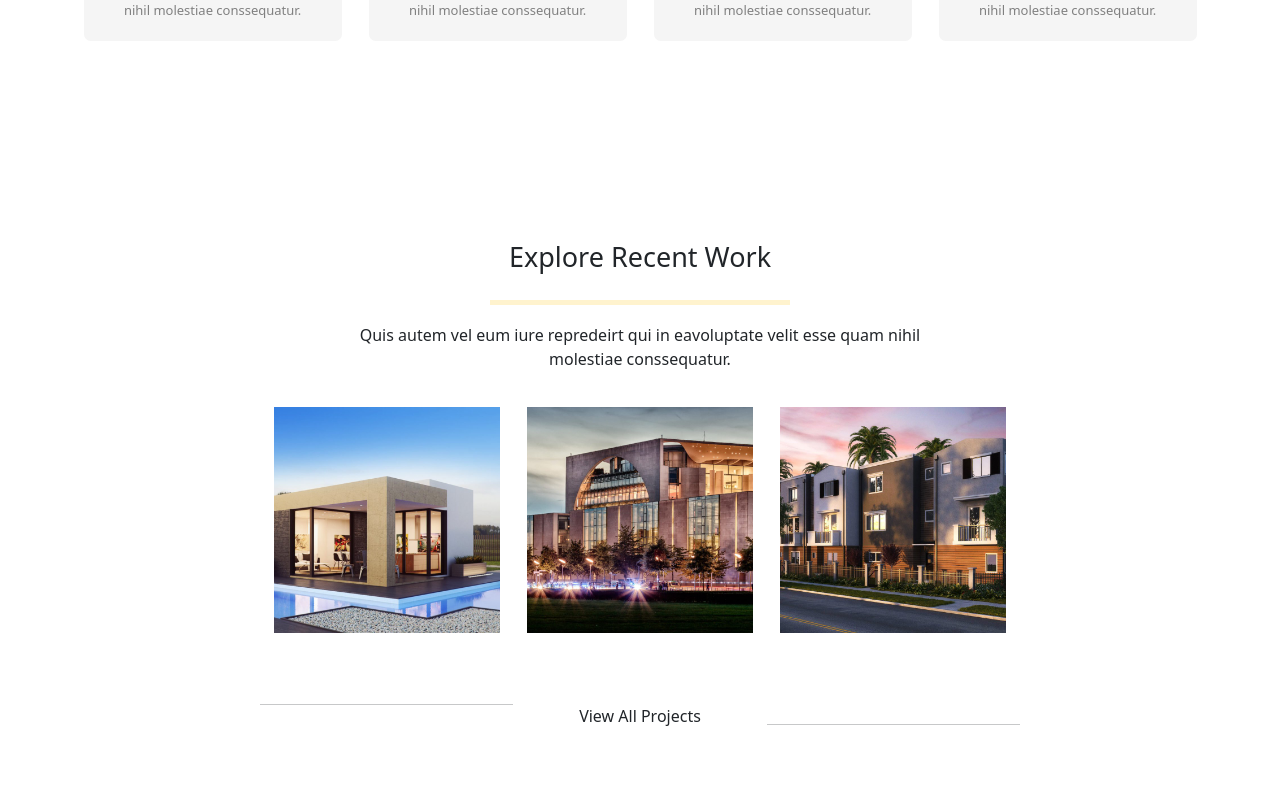
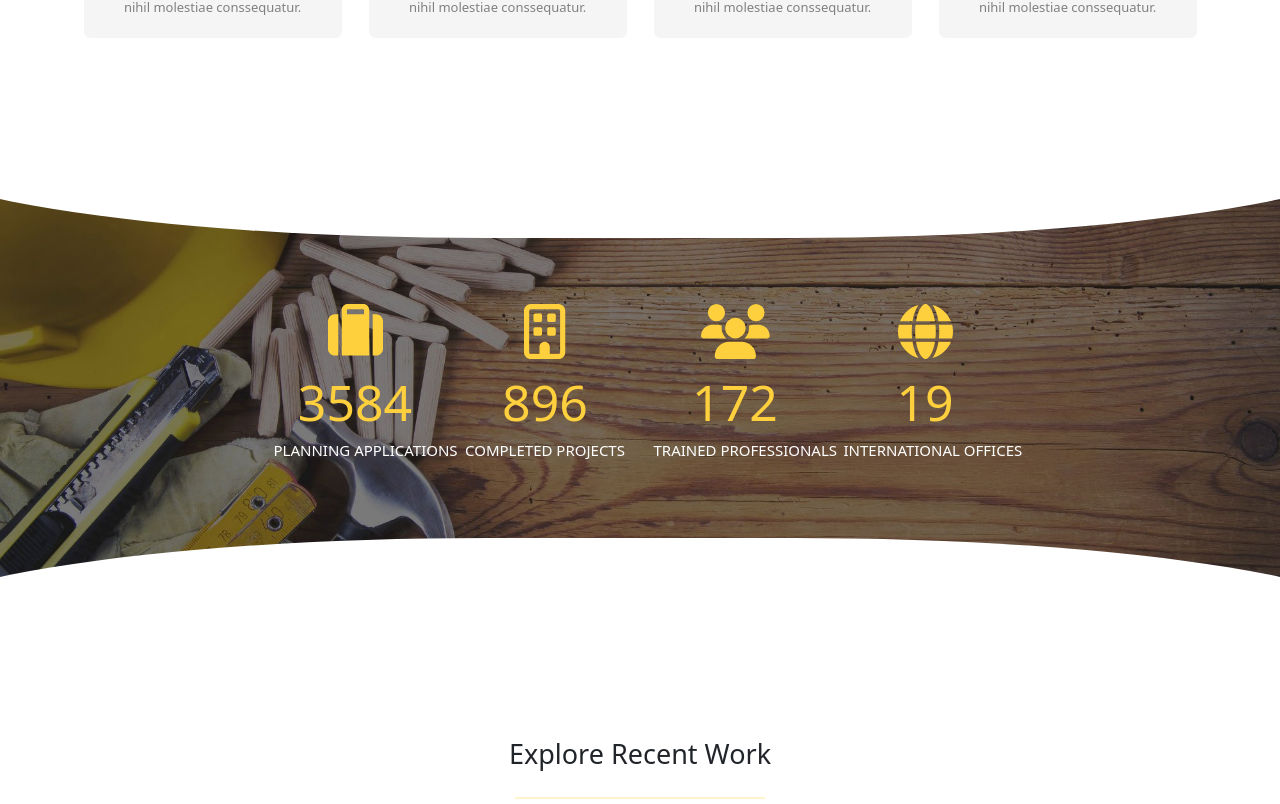
Before and after one commit to giorgettaR/proj-html-vuejs, a Vue app: page / in a window 1280 px wide. Shown: the part 1256-2060 px from the top of the page. Built offline with nearby package versions, Linux system fonts and the light colour scheme.

Commit message:
ADD: sections - numbers/ownersquote

```diff
--- a/src/components/HeaderApp.vue
+++ b/src/components/HeaderApp.vue
@@ -17,7 +17,7 @@ export default {
                 <div class="logo col-auto">
                     <img src="/construction_logo.png" alt="">
                 </div>
-                <ul class="menù col-auto d-flex align-items-center justify-content-between">
+                <ul class="menù col-auto d-flex align-items-center justify-content-between flex-nowrap">
                     <li v-for="link in this.arrayMenù"
                     class="p-4"
                     :class="{ button : link.isButton, active : link.isActive }"
--- a/src/components/SectionNumbers.vue
+++ b/src/components/SectionNumbers.vue
@@ -2,7 +2,47 @@
 </script>
 
 <template>
+    <section class="numbers">
+        <div class="curve"></div>
+        <div class="curve bot"></div>
+        <div class="container">
+            <div class="row content">
+                <div class="col-8 m-auto">
+                    <div class="row text-center">
+                        <div class="col-3">
+                            <h1>
+                                <font-awesome-icon class="icon" :icon="['fas','suitcase']" />
+                            </h1>
+                            <h1> 3584</h1>
+                            <h6>PLANNING APPLICATIONS</h6>
+                        </div>
+                        <div class="col-3">
+                            <h1>
+                                <font-awesome-icon class="icon" :icon="['far','building']" />
+                            </h1>
+                            <h1>896</h1>
+                            <h6>COMPLETED PROJECTS</h6>
+                        </div>
+                        <div class="col-3">
+                            <h1>
+                                <font-awesome-icon class="icon" :icon="['fas','users']" />
+                            </h1>
+                            <h1>172</h1>
+                            <h6>TRAINED PROFESSIONALS</h6>
+                        </div>
+                        <div class="col-3">
+                            <h1>
+                                <font-awesome-icon class="icon" :icon="['fas','globe']" />
+                            </h1>
+                            <h1>19</h1>
+                            <h6>INTERNATIONAL OFFICES</h6>
+                        </div>
+                    </div>
+                </div>
+            </div>
+        </div>
 
+    </section>
 </template>
 
 <style lang="scss">
--- a/src/components/SectionOwnersQuotes.vue
+++ b/src/components/SectionOwnersQuotes.vue
@@ -2,7 +2,21 @@
 </script>
 
 <template>
+ <section class="ownersquotes">
+        <div class="curve"></div>
+        <div class="curve bot"></div>
+        <div class="container">
+            <div class="row content">
+                <div class="head col-7 m-auto d-flex flex-column align-items-center justify-content-between">
+                    <h4>Our Home Owners Say</h4>
+                    <div class="divider small"></div>
+                    <p class="text-center">"No man but feels more of a man in the world if he have but a bit of ground he can call his own. However samll it is on the surface, it is four thpousand miles deep: and that is  a very handsome property."</p>
+                    <h6>HARRY SMITH - NEW HOME OWNER</h6>
+                </div>
+            </div>
+        </div>
 
+    </section>
 </template>
 
 <style lang="scss">
--- a/src/components/SectionServices.vue
+++ b/src/components/SectionServices.vue
@@ -26,7 +26,7 @@ export default {
                     <div class="col-3">
                         <div class="card buildings">
                             <div class="img m-auto">
-                                <font-awesome-icon class="icon narrow" :icon="['fas','building']" />
+                                <font-awesome-icon class="icon narrow" :icon="['far','building']" />
                             </div>
                             <div class="card-body">
                                 <h4 class="card-title">Buildings</h4>
--- a/src/main.js
+++ b/src/main.js
@@ -9,10 +9,10 @@ import { FontAwesomeIcon } from '@fortawesome/vue-fontawesome'
 
 
 // import icons
-import { faBuilding, faRotate, faHouse, faTruck, faUsers, faLightbulb } from '@fortawesome/free-solid-svg-icons'
-import { faSun } from '@fortawesome/free-regular-svg-icons'
+import { faRotate, faHouse, faTruck, faUsers, faLightbulb, faSuitcase, faGlobe } from '@fortawesome/free-solid-svg-icons'
+import { faSun, faBuilding } from '@fortawesome/free-regular-svg-icons'
 
-library.add(faBuilding, faRotate, faHouse, faTruck, faSun, faUsers, faLightbulb)
+library.add(faBuilding, faRotate, faHouse, faTruck, faSun, faUsers, faLightbulb, faSuitcase, faGlobe)
 const app = createApp(App)
 app.component('font-awesome-icon', FontAwesomeIcon)
 app.mount('#app')
--- a/src/style/partials/_common.scss
+++ b/src/style/partials/_common.scss
@@ -15,8 +15,8 @@ ul {
 /* GENERAL SETTINGS */
 
 .divider.small {
-    border-top: 5px solid $color-theme;
-    width: 300px;
+    border-top: 2px solid $color-theme;
+    width: 250px;
 
 }
 
@@ -30,14 +30,7 @@ ul {
     }
 }
 
-section.block {
-    padding-top: 100px;
-    padding-bottom: 100px;
 
-    p {
-        font-size: 16px;
-    }
-}
 
 /* DEBUG */
 
--- a/src/style/partials/_components.scss
+++ b/src/style/partials/_components.scss
@@ -74,6 +74,47 @@ section.services {
             font-size: 13px;
             line-height: 25px;
         }
+    }
+}
+
+// STYLE SECTION NUMBERS
+
+section.numbers {
+    position: relative;
+    overflow: hidden;
+    h1 {
+        font-size: 50px;
+        color: $color-theme;
+        .icon {
+            font-size: 55px;
+        }
+    }
+    h6 {
+        font-size: 15px;
+        white-space: nowrap;
+        color: white;
+    }
+
+    background-image: url(/public/numbers.jpg);
+    background-repeat: no-repeat;
+    background-position: center;
+    background-size: cover;
+
+    .curve {
+        position: absolute;
+        height: 250px;
+        background-color: white;
+        z-index: 2;
+        width: 120%;
+        border-radius: 40%;
+        top: -150px;
+        left: -10%;
+
+    }
+    .curve.bot {
+        position: absolute;
+        border-radius: 40%;
+        top: 400px;
     }
 }
 
@@ -167,6 +208,45 @@ section.values {
     }
 }
 
+// STYLE SECTION OWNERSQUOTE
+
+section.ownersquotes {
+    position: relative;
+    overflow: hidden;
+    color: white;
+
+    p {
+        font-size: 14px;
+        font-style: oblique;
+    }
+
+    h6 {
+        font-size: 15px;
+    }
+
+    background-image: url(/public/owners.jpg);
+    background-repeat: no-repeat;
+    background-position: center;
+    background-size: cover;
+
+    .curve {
+        position: absolute;
+        height: 250px;
+        background-color: white;
+        z-index: 2;
+        width: 120%;
+        border-radius: 40%;
+        top: -150px;
+        left: -10%;
+
+    }
+    .curve.bot {
+        position: absolute;
+        border-radius: 40%;
+        top: 400px;
+    }
+}
+
 // STYLE SECTION NEWS
 
 section.news {
--- a/src/style/partials/_layout.scss
+++ b/src/style/partials/_layout.scss
@@ -4,7 +4,7 @@
 
 header {
     position: fixed;
-    z-index: 2;
+    z-index: 3;
     width: 100vw;
     height: 130px;
      .container {
@@ -17,6 +17,15 @@ header {
 
 main {
     padding-top: 130px;
+
+    section.block {
+        padding-top: 100px;
+        padding-bottom: 100px;
+
+        p {
+            font-size: 16px;
+        }
+    }
 
     section.hero.img {
         height: calc(100vh - 282px);
@@ -40,5 +49,16 @@ main {
         }
     }
 
-
+    section.numbers,
+    section.ownersquotes {
+        .container {
+            height: 100%;
+        }
+        height: 500px;
+        .row.content {
+            height: 170px;
+            padding-top: 165px;
+            padding-bottom: 165px;
+        }
+    }
 }
```
Also changed, not shown: public/numbers.jpg (added), public/owners.jpg (added).
